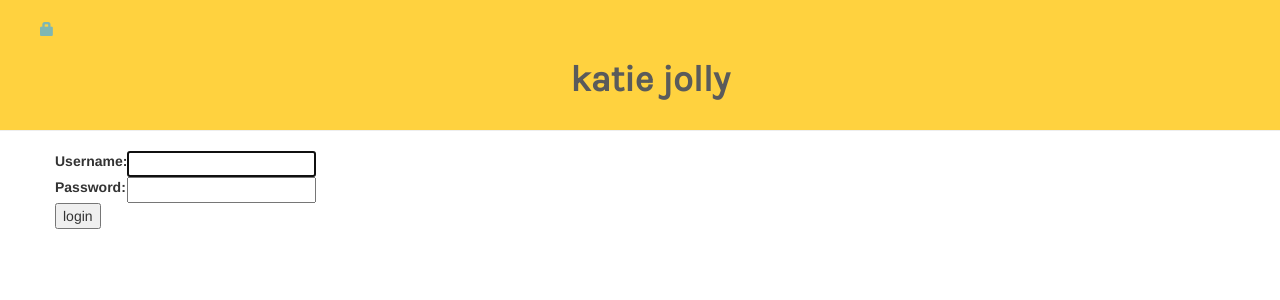
After one commit to tokost/djangogirls-blog-photo, a Django app: page /accounts/login/ in a window 1280 px wide. The commit adds this page. Shown: the top 300 px of the page. Run offline with Django 3.2, Linux system fonts and the light colour scheme; some libraries are stand-ins or nearby versions.

Commit message:
Added new features like login/logout

```diff
--- a/blog/templates/blog/base.html
+++ b/blog/templates/blog/base.html
@@ -12,6 +12,10 @@
 		<div class = "page-header">
 		{% if user.is_authenticated %}
 			<a href="{% url 'post_new' %}" class = "top-menu"><span class = "glyphicon glyphicon-plus"></span></a>
+			<a href="{% url 'post_draft_list' %}" class="top-menu"><span class="glyphicon glyphicon-edit"></span></a>
+			<p class="top-menu">Hello {{ user.username }} <small>(<a href="{% url 'logout' %}">Log out</a>)</small></p>
+		{% else %}
+            <a href="{% url 'login' %}" class="top-menu"><span class="glyphicon glyphicon-lock"></span></a>
 		{% endif %}
 			<h1><a href="/">katie jolly</a></h1>
 		</div>
--- a/blog/templates/blog/post_detail.html
+++ b/blog/templates/blog/post_detail.html
@@ -6,9 +6,14 @@
 			<div class="date">
 				{{ post.published_date }}
 			</div>
+		{% else %}
+    		<a class="btn btn-default" href="{% url 'post_publish' pk=post.pk %}">Publish</a>
 		{% endif %}
 		{% if user.is_authenticated %}
 			<a class="btn btn-default" href="{% url 'post_edit' pk=post.pk %}"><span class="glyphicon glyphicon-pencil"></span></a>
+			<a class="btn btn-default" href="{% url 'post_remove' pk=post.pk %}"><span class="glyphicon glyphicon-remove"></span></a>
+		{% else %}
+            <a href="{% url 'login' %}" class="top-menu"><span class="glyphicon glyphicon-lock"></span></a>
 		{% endif %}
 		<h1>{{ post.title }}</h1>
 		<p>{{ post.text|linebreaksbr }}</p>
--- /dev/null
+++ b/blog/templates/registration/login.html
@@ -0,0 +1,24 @@
+{% extends "blog/base.html" %}
+
+{% block content %}
+    {% if form.errors %}
+        <p>Your username and password didn't match. Please try again.</p>
+    {% endif %}
+
+    <form method="post" action="{% url 'login' %}">
+    {% csrf_token %}
+        <table>
+        <tr>
+            <td>{{ form.username.label_tag }}</td>
+            <td>{{ form.username }}</td>
+        </tr>
+        <tr>
+            <td>{{ form.password.label_tag }}</td>
+            <td>{{ form.password }}</td>
+        </tr>
+        </table>
+
+        <input type="submit" value="login" />
+        <input type="hidden" name="next" value="{{ next }}" />
+    </form>
+{% endblock %}
--- a/blog/urls.py
+++ b/blog/urls.py
@@ -7,4 +7,7 @@ urlpatterns = [
 	url(r'^post/(?P<pk>\d+)/$', views.post_detail, name='post_detail'),
 	url(r'^post/new/$', views.post_new, name='post_new'),
 	url(r'^post/(?P<pk>\d+)/edit/$', views.post_edit, name='post_edit'),
+	url(r'^drafts/$', views.post_draft_list, name='post_draft_list'),
+	url(r'^post/(?P<pk>\d+)/publish/$', views.post_publish, name='post_publish'),
+	url(r'^post/(?P<pk>\d+)/remove/$', views.post_remove, name='post_remove'),
 ]
--- a/mysite/settings.py
+++ b/mysite/settings.py
@@ -70,6 +70,8 @@ TEMPLATES = [
 
 WSGI_APPLICATION = 'mysite.wsgi.application'
 
+LOGIN_REDIRECT_URL = '/'
+
 
 # Database
 # https://docs.djangoproject.com/en/1.11/ref/settings/#databases
--- a/mysite/urls.py
+++ b/mysite/urls.py
@@ -16,7 +16,12 @@ Including another URLconf
 from django.conf.urls import include, url
 from django.contrib import admin
 
+from django.contrib.auth import views
+
 urlpatterns = [
     url(r'^admin/', admin.site.urls),
+    url(r'^accounts/login/$', views.login),
+    url(r'^accounts/logout/$', views.logout, name='logout', kwargs={'next_page': '/'}),
     url(r'', include('blog.urls')),
+
 ]
```
Also changed, not shown: blog/templates/blog/post_draft_list.html (added, +11 -0 lines), blog/views.py (+35 -7 lines).
